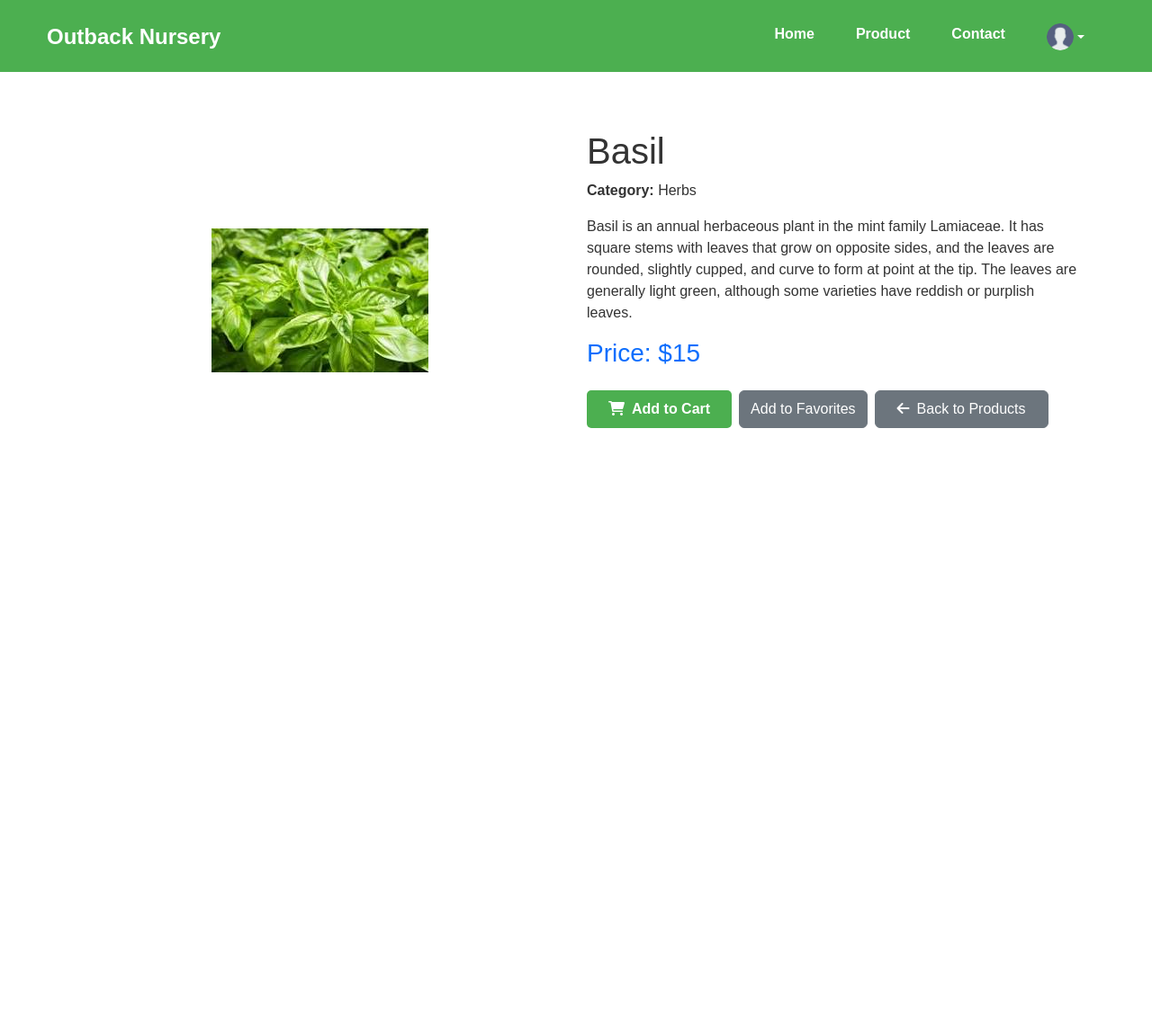
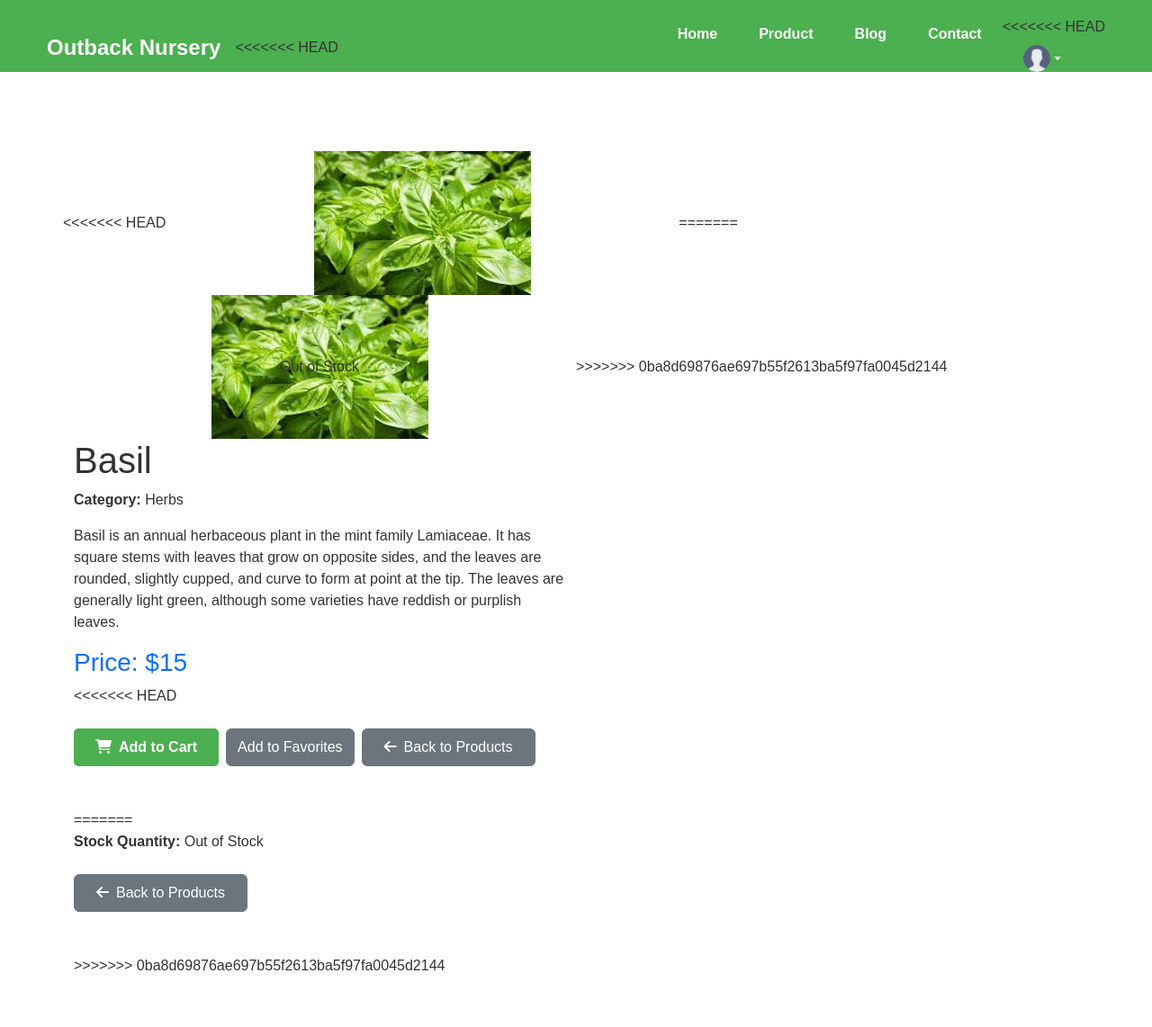
Before and after one commit to Bhoomi3637/Outback_nursery_managment, a PHP site: page /product_detail.php?product_id=1 in a window 1280 px wide. Shown: the whole page at 90% size. Before the commit the page ends 476 px from the top, so only its background shows below. Run offline with PHP 8.4, Linux system fonts and the light colour scheme; the visitor is signed in with stand-in values (Sample User, id 1); data comes from the database, SQL or seed files in the repository; data that the repository does not hold is empty.

Commit message:
Add link of new page blog post

```diff
--- a/product_detail.php
+++ b/product_detail.php
@@ -1,16 +1,17 @@
 <?php
 session_start();
-require 'db.php'; // Include your DB connection file
+require 'db.php';
 
 // Check if the product_id is passed in the URL
 if (isset($_GET['product_id'])) {
     $productId = $_GET['product_id'];
 
-    // Fetch plant details including category using JOIN
+    // Fetch plant details including category and stock quantity using JOIN
     $query = "
-        SELECT plant.*, category.name AS category_name
+        SELECT plant.*, category.name AS category_name, stock.quantity AS stock_quantity
         FROM plant
         JOIN category ON plant.category_id = category.id
+        LEFT JOIN stock ON plant.id = stock.plant_id
         WHERE plant.id = ?";
     $stmt = $conn->prepare($query);
     $stmt->bind_param('i', $productId);
@@ -45,30 +46,48 @@ if (isset($_GET['product_id'])) {
     <meta name="viewport" content="width=device-width, initial-scale=1.0">
     <link href="https://cdn.jsdelivr.net/npm/bootstrap@5.3.0/dist/css/bootstrap.min.css" rel="stylesheet">
     <link rel="stylesheet" href="https://cdnjs.cloudflare.com/ajax/libs/font-awesome/6.0.0-beta3/css/all.min.css">
+<<<<<<< HEAD
+=======
+    <script src="https://code.jquery.com/jquery-3.6.0.min.js"></script>
+    <script src="https://cdn.jsdelivr.net/npm/bootstrap@5.3.0/dist/js/bootstrap.bundle.min.js"></script>
+>>>>>>> 0ba8d69876ae697b55f2613ba5f97fa0045d2144
     <title>Outback Nursery</title>
     <link rel="stylesheet" href="style.css">
 </head>
 <body>
-    <!-- Navigation -->
     <header>
         <nav class="navbar navbar-expand-lg navbar-light">
             <div class="container-fluid">
                 <a class="navbar-brand" href="#">Outback Nursery</a>
+<<<<<<< HEAD
                 <button class="navbar-toggler" type="button" data-bs-toggle="collapse" data-bs-target="#navbarNav" aria-controls="navbarNav" aria-expanded="false" aria-label="Toggle navigation">
+=======
+                <button class="navbar-toggler" type="button" data-bs-toggle="collapse" data-bs-target="#navbarNav" aria-controls="navbarNav">
+>>>>>>> 0ba8d69876ae697b55f2613ba5f97fa0045d2144
                     <span class="navbar-toggler-icon"></span>
                 </button>
                 <div class="collapse navbar-collapse" id="navbarNav">
                     <ul class="navbar-nav ms-auto">
                         <li class="nav-item"><a class="nav-link" href="user_home.php">Home</a></li>
                         <li class="nav-item"><a class="nav-link" href="product.php">Product</a></li>
+                        <li class="nav-item"><a class="nav-link" href="blog.php">Blog</a></li>
                         <li class="nav-item"><a class="nav-link" href="contact.php">Contact</a></li>
                         <li class="nav-item dropdown">
+<<<<<<< HEAD
                             <a class="nav-link dropdown-toggle d-flex align-items-center" href="#" id="navbarDropdown" role="button" data-bs-toggle="dropdown" aria-expanded="false">
                                 <img src="image/user.png" alt="Profile" class="rounded-circle" width="30" height="30">
                             </a>
                             <ul class="dropdown-menu dropdown-menu-end" aria-labelledby="navbarDropdown">
                                 <li class="dropdown-item-text fw-bold">Hello, <?php echo htmlspecialchars($_SESSION["username"]); ?></li>
                                 <li><a class="dropdown-item" href="#">Favourites</a></li>
+=======
+                            <a class="nav-link dropdown-toggle" href="#" id="navbarDropdown" role="button" data-bs-toggle="dropdown">
+                                <img src="image/user.png" alt="Profile" class="rounded-circle" width="30" height="30">
+                            </a>
+                            <ul class="dropdown-menu dropdown-menu-end" aria-labelledby="navbarDropdown">
+                                <li class="dropdown-item-text">Hello, <?php echo htmlspecialchars($_SESSION["username"]); ?></li>
+                                <li><hr class="dropdown-divider"></li>
+>>>>>>> 0ba8d69876ae697b55f2613ba5f97fa0045d2144
                                 <li><a class="dropdown-item" href="logout.php">Logout</a></li>
                             </ul>
                         </li>
@@ -81,16 +100,29 @@ if (isset($_GET['product_id'])) {
     <section class="mt-5 pt-5">
         <div class="container mt-5">
             <div class="row align-items-center">
+<<<<<<< HEAD
                 <!-- Plant Image -->
                 <div class="col-md-6 text-center">
                     <img src="<?php echo $plant['image']; ?>" alt="<?php echo $plant['name']; ?>" class="img-fluid">
                 </div>
                 <!-- Plant Details -->
+=======
+                <div class="col-md-6 text-center position-relative">
+                    <img src="<?php echo $plant['image']; ?>" alt="<?php echo $plant['name']; ?>" class="img-fluid plant-image">
+                    <?php if ($plant['stock_quantity'] === null || $plant['stock_quantity'] == 0): ?>
+                        <div class="out-of-stock-badge position-absolute top-50 start-50 translate-middle">
+                            <span>Out of Stock</span>
+                        </div>
+                    <?php endif; ?>
+                </div>
+
+>>>>>>> 0ba8d69876ae697b55f2613ba5f97fa0045d2144
                 <div class="col-md-6">
                     <h1><?php echo $plant['name']; ?></h1>
                     <p><strong>Category:</strong> <?php echo $plant['category_name']; ?></p>
                     <p><?php echo $plant['description']; ?></p>
                     <h3 class="text-primary">Price: $<?php echo $plant['price']; ?></h3>
+<<<<<<< HEAD
 
                     <!-- Add to Cart, Favorite, and Back Button -->
                     <div class="d-flex gap-2 mt-4 pb-5">
@@ -100,6 +132,25 @@ if (isset($_GET['product_id'])) {
                         </button>
                         <a href="product.php" class="btn btn-secondary px-4 py-2"><i class="fas fa-arrow-left me-2"></i>Back to Products</a>
                     </div>
+=======
+                    <p><strong>Stock Quantity:</strong>
+                        <?php echo ($plant['stock_quantity'] > 0) ? $plant['stock_quantity'] : 'Out of Stock'; ?>
+                    </p>
+
+                    <!-- Add to Cart Form -->
+                    <form method="POST" action="add_to_favorites.php" class="d-flex gap-2 mt-4 pb-5">
+                        <?php if ($plant['stock_quantity'] > 0): ?>
+                            <input type="number" name="quantity" value="1" min="1" max="<?php echo $plant['stock_quantity']; ?>" class="form-control w-25">
+                            <input type="hidden" name="plant_id" value="<?php echo $plant['id']; ?>">
+                            <button type="submit" class="btn btn-success px-4 py-2">
+                                <i class="fas fa-shopping-cart me-2"></i>Add to Cart
+                            </button>
+                        <?php endif; ?>
+                        <a href="product.php" class="btn btn-secondary px-4 py-2">
+                            <i class="fas fa-arrow-left me-2"></i>Back to Products
+                        </a>
+                    </form>
+>>>>>>> 0ba8d69876ae697b55f2613ba5f97fa0045d2144
                 </div>
             </div>
         </div>
--- a/user_home.php
+++ b/user_home.php
@@ -46,6 +46,9 @@ if (!isset($_SESSION["loggedin"]) || $_SESSION["loggedin"] !== true) {
                     </li>
                     <li class="nav-item">
                         <a class="nav-link" href="product.php">Product</a>
+                    </li>
+                    <li class="nav-item">
+                        <a class="nav-link" href="blog.php">Blog</a>
                     </li>
                     <li class="nav-item">
                         <a class="nav-link" href="contact.php">Contact</a>
```
Also changed, not shown: delete_stock.php (added, +31 -0 lines), edit_stock.php (added, +145 -0 lines).
